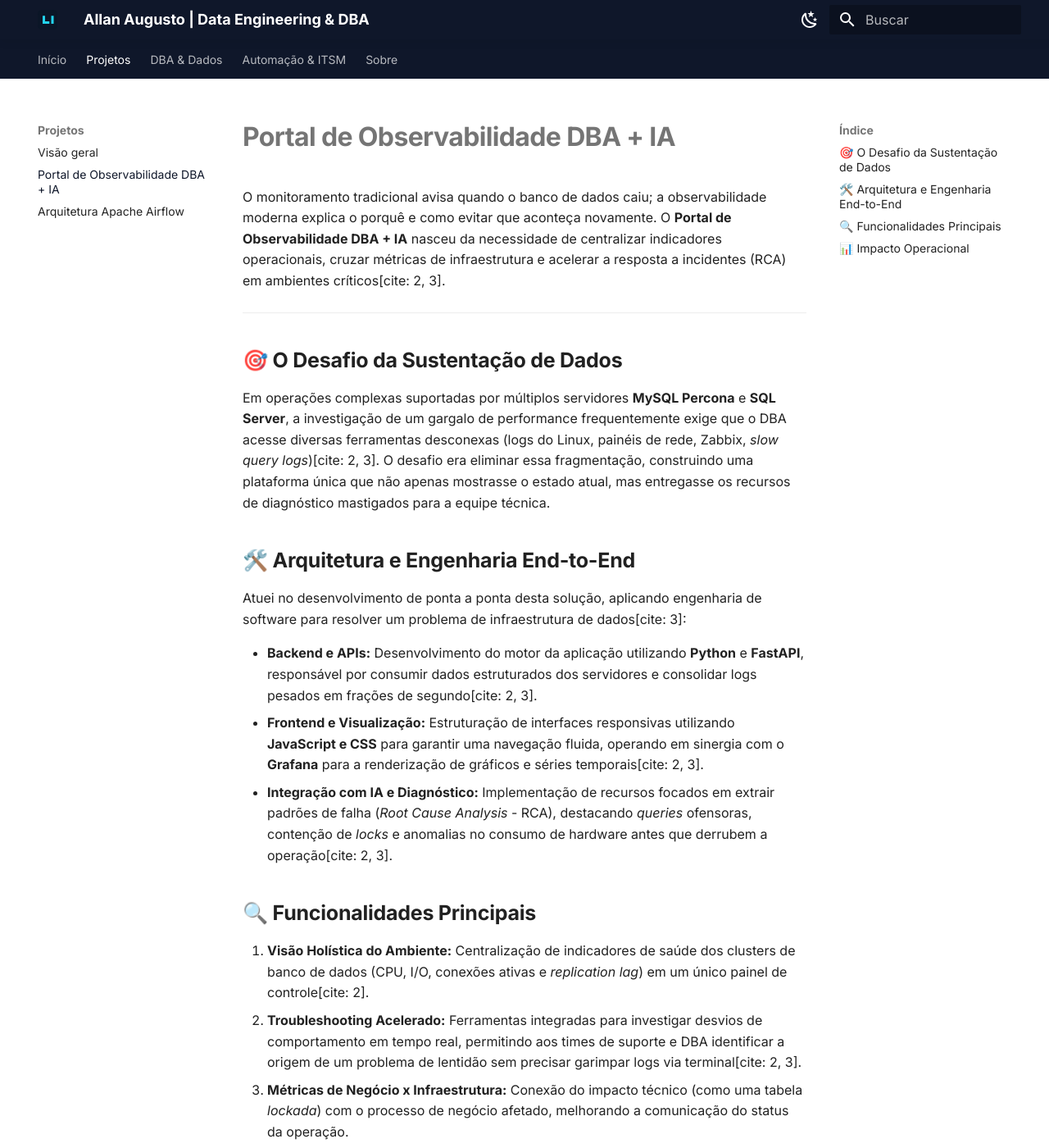
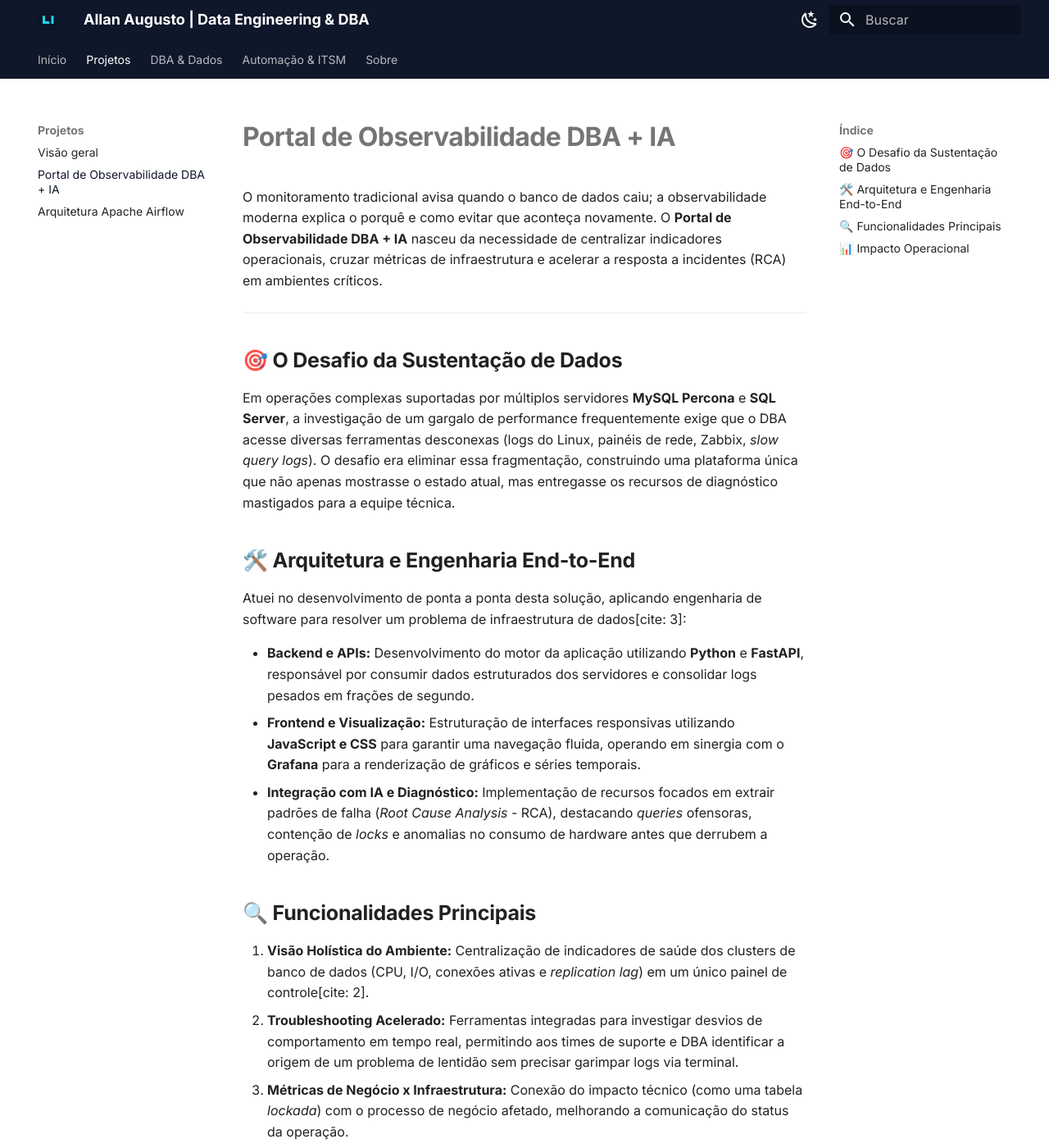
Before and after one commit to Allanao88/portfolio-docs, an MkDocs documentation site: the page built from docs/projetos/portal-monitorizacao.md, in a window 1280 px wide and 1400 px high. Shown: the whole window at 82% size. Built offline with MkDocs 1.6.1 and Material for MkDocs 9.7.7, drawn with Linux system fonts in a browser that asks for light colours; some of the changed text lies outside the part shown.

Commit message:
Remove unnecessary citations and clean up text

```diff
--- a/docs/projetos/portal-monitorizacao.md
+++ b/docs/projetos/portal-monitorizacao.md
@@ -1,32 +1,32 @@
 # Portal de Observabilidade DBA + IA
 
-O monitoramento tradicional avisa quando o banco de dados caiu; a observabilidade moderna explica o porquê e como evitar que aconteça novamente. O **Portal de Observabilidade DBA + IA** nasceu da necessidade de centralizar indicadores operacionais, cruzar métricas de infraestrutura e acelerar a resposta a incidentes (RCA) em ambientes críticos[cite: 2, 3].
+O monitoramento tradicional avisa quando o banco de dados caiu; a observabilidade moderna explica o porquê e como evitar que aconteça novamente. O **Portal de Observabilidade DBA + IA** nasceu da necessidade de centralizar indicadores operacionais, cruzar métricas de infraestrutura e acelerar a resposta a incidentes (RCA) em ambientes críticos.
 
 ---
 
 ## 🎯 O Desafio da Sustentação de Dados
 
-Em operações complexas suportadas por múltiplos servidores **MySQL Percona** e **SQL Server**, a investigação de um gargalo de performance frequentemente exige que o DBA acesse diversas ferramentas desconexas (logs do Linux, painéis de rede, Zabbix, *slow query logs*)[cite: 2, 3]. O desafio era eliminar essa fragmentação, construindo uma plataforma única que não apenas mostrasse o estado atual, mas entregasse os recursos de diagnóstico mastigados para a equipe técnica.
+Em operações complexas suportadas por múltiplos servidores **MySQL Percona** e **SQL Server**, a investigação de um gargalo de performance frequentemente exige que o DBA acesse diversas ferramentas desconexas (logs do Linux, painéis de rede, Zabbix, *slow query logs*). O desafio era eliminar essa fragmentação, construindo uma plataforma única que não apenas mostrasse o estado atual, mas entregasse os recursos de diagnóstico mastigados para a equipe técnica.
 
 ## 🛠️ Arquitetura e Engenharia End-to-End
 
 Atuei no desenvolvimento de ponta a ponta desta solução, aplicando engenharia de software para resolver um problema de infraestrutura de dados[cite: 3]:
 
-* **Backend e APIs:** Desenvolvimento do motor da aplicação utilizando **Python** e **FastAPI**, responsável por consumir dados estruturados dos servidores e consolidar logs pesados em frações de segundo[cite: 2, 3].
-* **Frontend e Visualização:** Estruturação de interfaces responsivas utilizando **JavaScript e CSS** para garantir uma navegação fluida, operando em sinergia com o **Grafana** para a renderização de gráficos e séries temporais[cite: 2, 3].
-* **Integração com IA e Diagnóstico:** Implementação de recursos focados em extrair padrões de falha (*Root Cause Analysis* - RCA), destacando *queries* ofensoras, contenção de *locks* e anomalias no consumo de hardware antes que derrubem a operação[cite: 2, 3].
+* **Backend e APIs:** Desenvolvimento do motor da aplicação utilizando **Python** e **FastAPI**, responsável por consumir dados estruturados dos servidores e consolidar logs pesados em frações de segundo.
+* **Frontend e Visualização:** Estruturação de interfaces responsivas utilizando **JavaScript e CSS** para garantir uma navegação fluida, operando em sinergia com o **Grafana** para a renderização de gráficos e séries temporais.
+* **Integração com IA e Diagnóstico:** Implementação de recursos focados em extrair padrões de falha (*Root Cause Analysis* - RCA), destacando *queries* ofensoras, contenção de *locks* e anomalias no consumo de hardware antes que derrubem a operação.
 
 ## 🔍 Funcionalidades Principais
 
 1. **Visão Holística do Ambiente:** Centralização de indicadores de saúde dos clusters de banco de dados (CPU, I/O, conexões ativas e *replication lag*) em um único painel de controle[cite: 2].
-2. **Troubleshooting Acelerado:** Ferramentas integradas para investigar desvios de comportamento em tempo real, permitindo aos times de suporte e DBA identificar a origem de um problema de lentidão sem precisar garimpar logs via terminal[cite: 2, 3].
+2. **Troubleshooting Acelerado:** Ferramentas integradas para investigar desvios de comportamento em tempo real, permitindo aos times de suporte e DBA identificar a origem de um problema de lentidão sem precisar garimpar logs via terminal.
 3. **Métricas de Negócio x Infraestrutura:** Conexão do impacto técnico (como uma tabela *lockada*) com o processo de negócio afetado, melhorando a comunicação do status da operação.
 
 ## 📊 Impacto Operacional
 
-* **Redução do MTTR (Mean Time to Recovery):** A centralização de informações e o uso de recursos de diagnóstico reduziram drasticamente o tempo necessário para identificar e mitigar *crashes* em produção[cite: 2, 3].
+* **Redução do MTTR (Mean Time to Recovery):** A centralização de informações e o uso de recursos de diagnóstico reduziram drasticamente o tempo necessário para identificar e mitigar *crashes* em produção.
 * **Autonomia Sistêmica:** Transformação de dados brutos de telemetria em *insights* acionáveis, permitindo que a gestão tome decisões antecipadas de *tuning* ou expansão de infraestrutura.
-* **Escalabilidade:** A arquitetura baseada em APIs REST (FastAPI) garante que novos servidores ou bancos de dados possam ser "plugados" à plataforma de observabilidade com o mínimo de atrito[cite: 2, 3].
+* **Escalabilidade:** A arquitetura baseada em APIs REST (FastAPI) garante que novos servidores ou bancos de dados possam ser "plugados" à plataforma de observabilidade com o mínimo de atrito.
 
 ---
 
```
